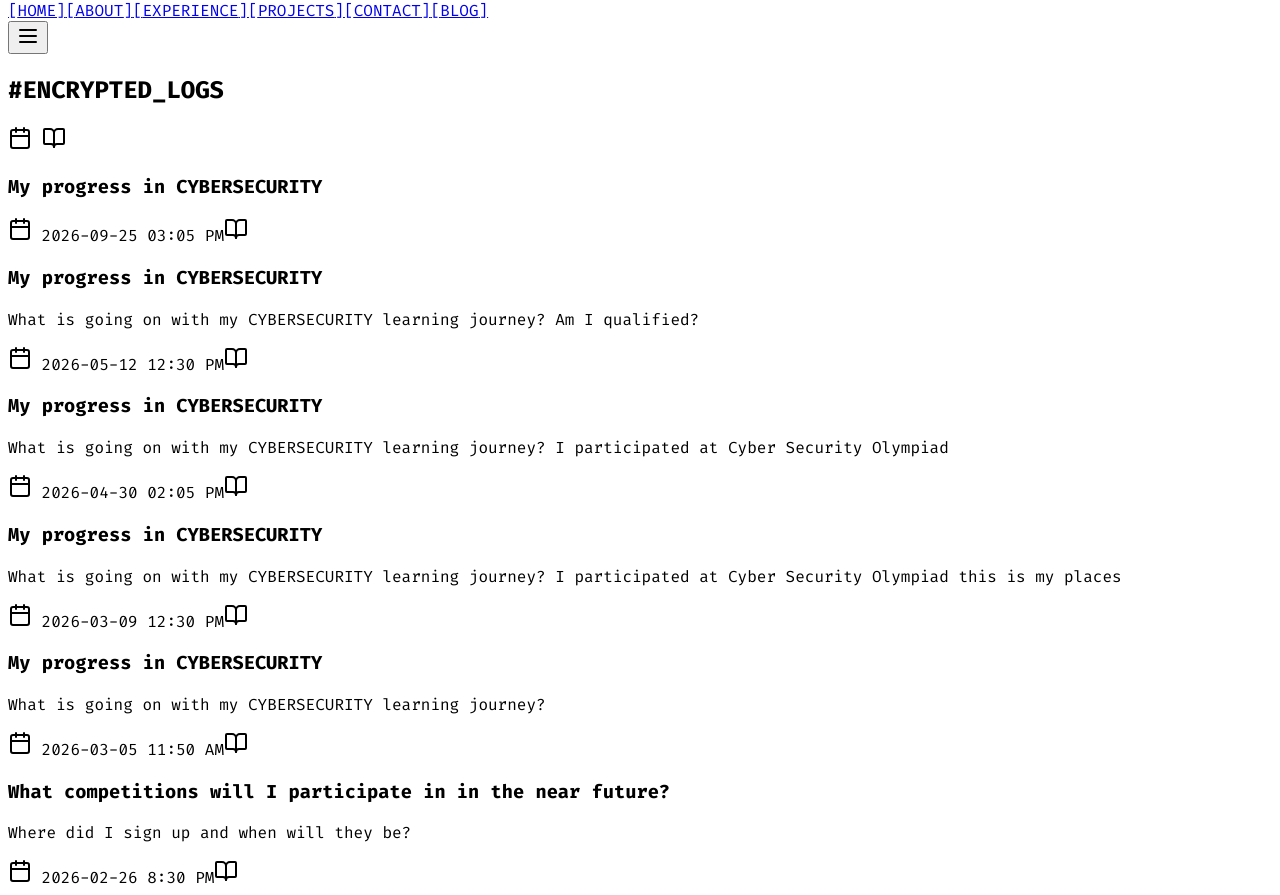
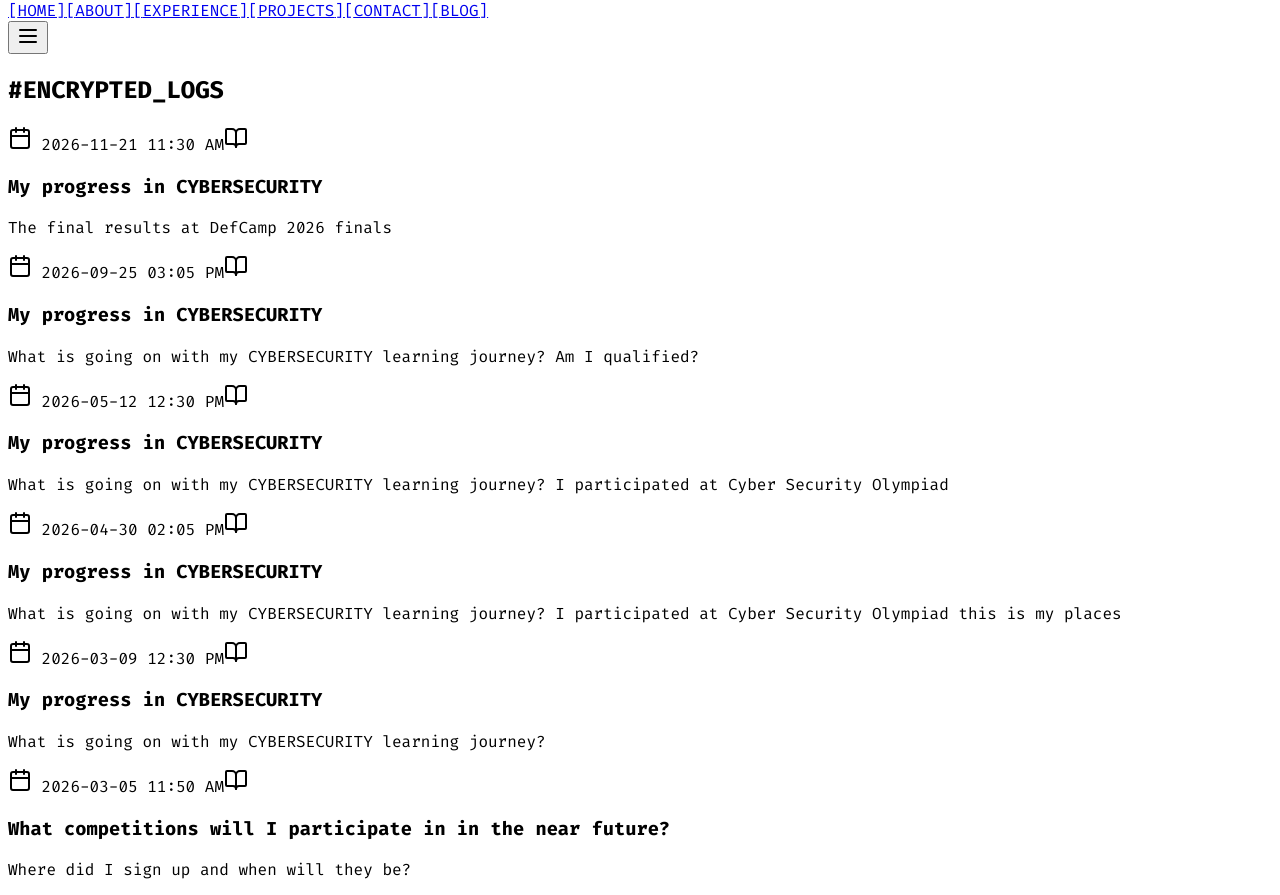
Before and after one commit to SerafimLupan/Serafim_Lupan-v2, a React (Vite) app in the folder client/: page /blog in a window 1280 px wide. Shown: the part 842-1737 px from the top of the page. Built offline with nearby package versions, Linux system fonts and the light colour scheme; a web font is replaced by a local one.

Commit message:
Update blog.tsx

```diff
--- a/client/src/pages/blog.tsx
+++ b/client/src/pages/blog.tsx
@@ -71,9 +71,13 @@ const BLOG_POSTS: BlogPost[] = [
   {
     id: "14",
     title: "My progress in CYBERSECURITY",
-    date: "",
-    summary: "",
-    content: ``
+    date: "2026-11-21 11:30 AM",
+    summary: "The final results at DefCamp 2026 finals",
+    content: `
+
+
+
+`
   },
   {
     id: "13",
```
